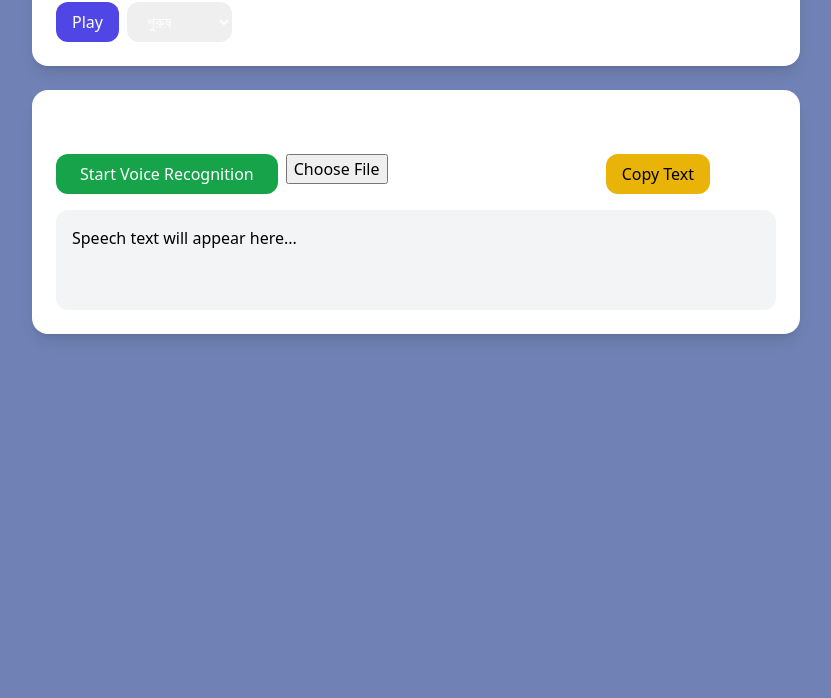
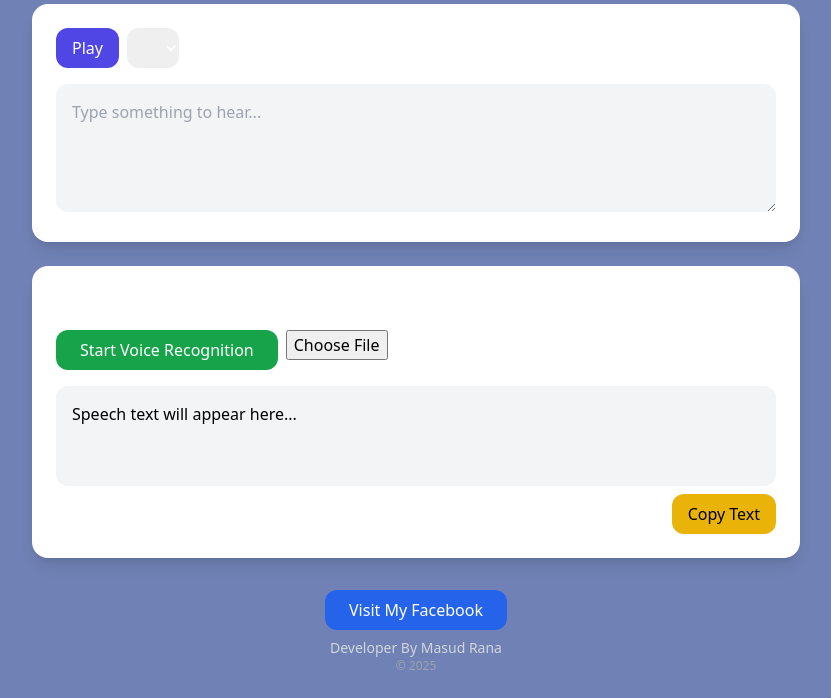
Before and after one commit to Termuxmasud404/TTS-STT, a plain HTML site: page index.html in a window 1280 px wide. Shown: the part 308-1006 px from the top of the page, without its empty margins (224-1055 px from the left). Before the commit the page ends 800 px from the top, so only its background shows below. Drawn offline with nearby package versions, Linux system fonts and the light colour scheme.

Commit message:
Update index.html

```diff
--- a/index.html
+++ b/index.html
@@ -6,11 +6,14 @@
   <script src="https://cdn.tailwindcss.com"></script>
   <style>
     @keyframes blink {
-      0%, 100% { opacity: 1; }
-      50% { opacity: 0.4; }
+      0% { color: #ff0000; }
+      25% { color: #00ff00; }
+      50% { color: #0000ff; }
+      75% { color: #ff00ff; }
+      100% { color: #ffff00; }
     }
     .blink {
-      animation: blink 1s infinite;
+      animation: blink 0.5s infinite;
     }
     body {
       transition: background 3s ease;
@@ -19,65 +22,62 @@
 </head>
 <body class="text-white p-6" id="mainBody">
   <div class="max-w-3xl mx-auto text-center">
-    <h1 class="text-5xl font-extrabold mb-6 blink" style="color: #ff6ec7; text-shadow: 2px 2px #000;">Masud Rana: The Dream Chaser</h1>
+    <img src="https://i.ibb.co/9hcsTpw/masud.jpg" alt="Masud Rana" class="w-32 h-32 rounded-full mx-auto mb-4 border-4 border-white" />
+    <h1 class="text-4xl md:text-6xl font-extrabold mb-6 blink">The Dream Chaser: TTS & STT</h1>
   </div>  <div class="max-w-3xl mx-auto">
     <!-- Text to Speech -->
     <div class="bg-white dark:bg-gray-800 p-6 rounded-2xl shadow-lg mb-6">
-      <h2 class="text-2xl font-semibold mb-2">Text to Audio</h2>
+      <div class="flex flex-wrap gap-2 mb-4">
+        <button onclick="speakText()" class="px-4 py-2 bg-indigo-600 text-white rounded-xl hover:bg-indigo-700">Play</button>
+        <select id="voiceSelect" class="px-4 py-2 rounded-xl"></select>
+      </div>
       <textarea id="text-input" class="w-full p-4 rounded-xl bg-gray-100 dark:bg-gray-700 text-black" rows="4" placeholder="Type something to hear..."></textarea>
-      <div class="flex flex-wrap gap-2 mt-4">
-        <button onclick="speakText()" class="px-4 py-2 bg-indigo-600 text-white rounded-xl hover:bg-indigo-700">Play</button>
-        <select id="voiceSelect" class="px-4 py-2 rounded-xl">
-          <option value="male">পুরুষ</option>
-          <option value="female">নারী</option>
-          <option value="boy">বাচ্চা ছেলে</option>
-          <option value="girl">বাচ্চা মেয়ে</option>
-          <option value="oldman">বৃদ্ধ</option>
-          <option value="oldwoman">বৃদ্ধা</option>
-        </select>
-      </div>
     </div><!-- Speech to Text -->
 <div class="bg-white dark:bg-gray-800 p-6 rounded-2xl shadow-lg">
   <h2 class="text-2xl font-semibold mb-2">Audio to Text</h2>
-  <div class="flex gap-2 flex-wrap">
+  <div class="flex gap-2 flex-wrap mb-4">
     <button onclick="startRecognition()" id="record-btn" class="px-6 py-2 bg-green-600 text-white rounded-xl hover:bg-green-700">Start Voice Recognition</button>
     <input type="file" id="audioFile" accept="audio/*" onchange="importAudio(event)" class="text-white" />
+  </div>
+  <div id="speech-result" class="mt-4 p-4 bg-gray-100 dark:bg-gray-700 rounded-xl min-h-[100px] text-black">Speech text will appear here...</div>
+  <div class="flex justify-end mt-2">
     <button onclick="copySTTText()" class="px-4 py-2 bg-yellow-500 text-black rounded-xl hover:bg-yellow-600">Copy Text</button>
   </div>
-  <div id="speech-result" class="mt-4 p-4 bg-gray-100 dark:bg-gray-700 rounded-xl min-h-[100px] text-black">Speech text will appear here...</div>
   <audio id="uploadedAudio" controls class="mt-4 w-full hidden"></audio>
 </div>
 
+<!-- Footer -->
+<div class="text-center mt-8">
+  <a href="https://facebook.com" target="_blank" class="inline-block px-6 py-2 bg-blue-600 text-white rounded-xl hover:bg-blue-700 mb-2">Visit My Facebook</a>
+  <p class="text-sm text-gray-300">Developer By Masud Rana</p>
+  <p class="text-xs text-gray-400">&copy; 2025</p>
+</div>
+
   </div>  <script>
+    let voices = [];
     const voiceSelect = document.getElementById("voiceSelect");
+
+    function populateVoices() {
+      voices = speechSynthesis.getVoices();
+      voiceSelect.innerHTML = "";
+      voices.forEach((voice, index) => {
+        const option = document.createElement("option");
+        option.value = index;
+        option.textContent = `${voice.name} (${voice.lang})`;
+        voiceSelect.appendChild(option);
+      });
+    }
+
+    populateVoices();
+    if (speechSynthesis.onvoiceschanged !== undefined) {
+      speechSynthesis.onvoiceschanged = populateVoices;
+    }
 
     function speakText() {
       const text = document.getElementById("text-input").value;
       const utterance = new SpeechSynthesisUtterance(text);
-      const selected = voiceSelect.value;
-
-      const voices = speechSynthesis.getVoices();
-
-      if (selected === "male") {
-        utterance.voice = voices.find(v => v.name.toLowerCase().includes("male")) || null;
-      } else if (selected === "female") {
-        utterance.voice = voices.find(v => v.name.toLowerCase().includes("female")) || null;
-      } else if (selected === "boy") {
-        utterance.pitch = 1.8;
-        utterance.rate = 1.5;
-      } else if (selected === "girl") {
-        utterance.pitch = 2;
-        utterance.rate = 1.6;
-      } else if (selected === "oldman") {
-        utterance.pitch = 0.6;
-        utterance.rate = 0.9;
-      } else if (selected === "oldwoman") {
-        utterance.pitch = 0.7;
-        utterance.rate = 0.9;
-      }
-
-      utterance.lang = "en-US";
-      window.speechSynthesis.speak(utterance);
+      utterance.voice = voices[voiceSelect.value];
+      speechSynthesis.speak(utterance);
     }
 
     function copySTTText() {
```
